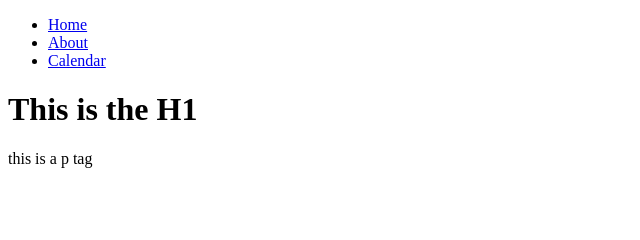
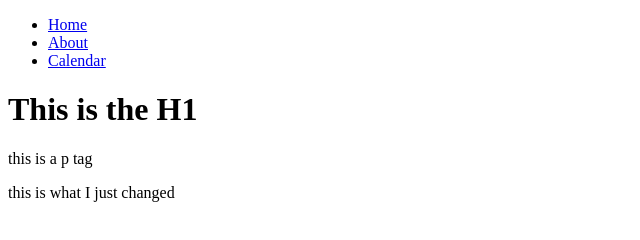
Before and after one commit to knightgreider/2023-portfolio-website, a plain HTML site: page index.html in a window 1280 px wide. Shown: the whole page, without its empty margins (0-640 px from the left). Drawn offline with Linux system fonts and the light colour scheme.

Commit message:
Updated the file to show the class how to commit

```diff
--- a/index.html
+++ b/index.html
@@ -11,10 +11,10 @@
         <li><a href="index.html">Home</a></li>
         <li><a href="#about">About</a></li>
         <li><a href="#calendar">Calendar</a></li>
-
     </ul>
     <h1>This is the H1</h1>
     <p>this is a p tag</p>
+    <p>this is what I just changed</p>
 
 </body>
 </html>
```
